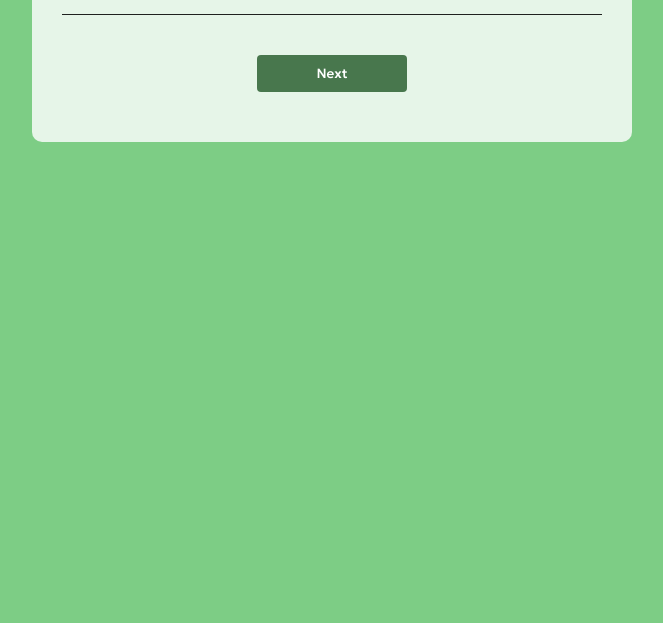
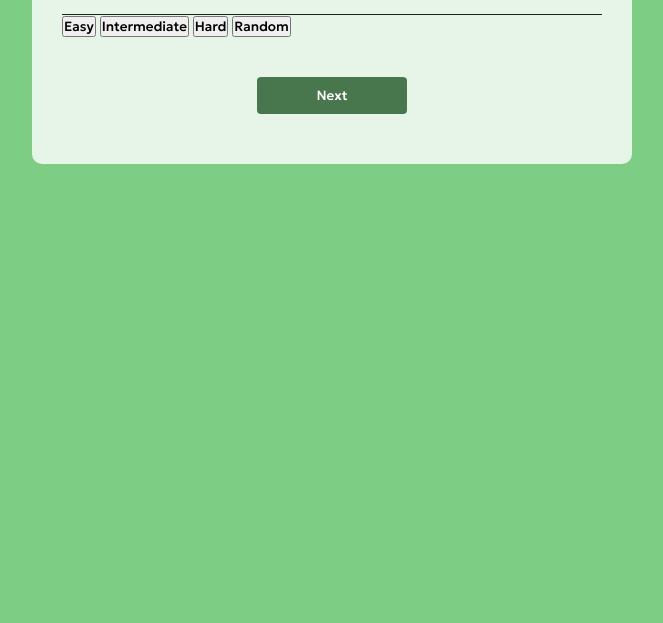
Before and after one commit to ioptyu2/the_ctrl_freaks, a plain HTML site: page client/quiz.html in a window 1280 px wide. Shown: the part 177-800 px from the top of the page, without its empty margins (308-971 px from the left). Drawn offline with Linux system fonts and the light colour scheme; no server answers.

Commit message:
added buttons to quiz.html

```diff
--- a/client/quiz.html
+++ b/client/quiz.html
@@ -16,6 +16,12 @@
 <body>
     <div class="app">
         <h1>KS3 Geography Quiz</h1>
+        <div class="buttons">
+            <button id="easy">Easy</button>
+            <button id="intermediate">Intermediate</button>
+            <button id="hard">Hard</button>
+            <button id="random">Random</button>
+        </div>
         <div class="quiz">
             <h2 id="question"></h2>
             <div id="answer-buttons">
```
Also changed, not shown: client/index.html (+1 -1 lines).
